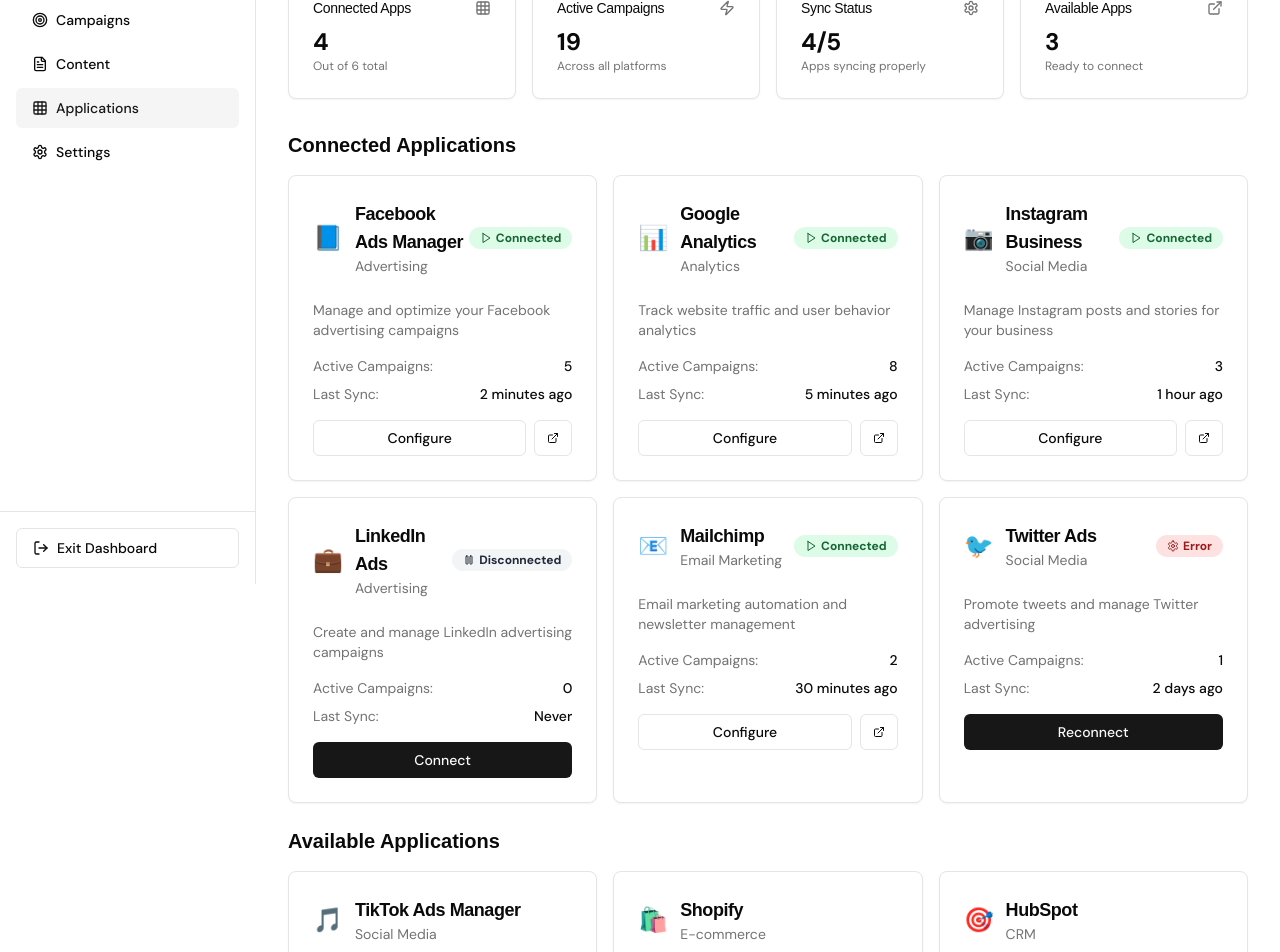
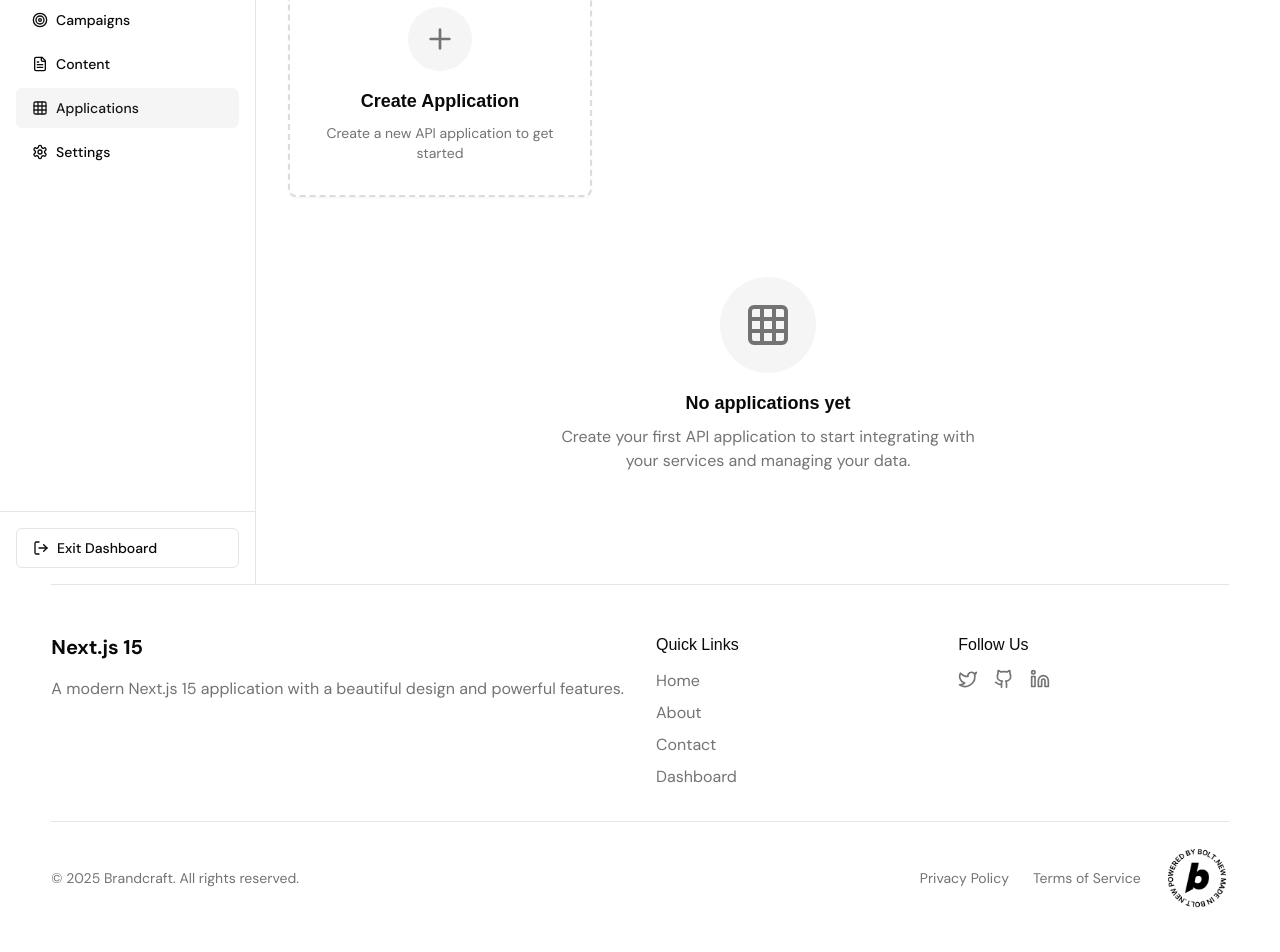
Before and after one commit to RealistKilla/brandcraft-web, a Next.js app: page /dashboard/applications in a window 1280 px wide. Shown: the part 280-1232 px from the top of the page. Built offline with nearby package versions, Linux system fonts and the light colour scheme; a web font is replaced by a local one.

Commit message:
Update Applications Page with Initial State and Database Schema

```diff
--- a/app/dashboard/applications/page.tsx
+++ b/app/dashboard/applications/page.tsx
@@ -1,286 +1,308 @@
+"use client";
+
+import { useState } from 'react';
 import { Metadata } from 'next';
 import { Card, CardContent, CardDescription, CardHeader, CardTitle } from '@/components/ui/card';
 import { Button } from '@/components/ui/button';
 import { Badge } from '@/components/ui/badge';
-import { Plus, Grid3X3, Zap, Settings, ExternalLink, Play, Pause } from 'lucide-react';
+import { Dialog, DialogContent, DialogDescription, DialogFooter, DialogHeader, DialogTitle, DialogTrigger } from '@/components/ui/dialog';
+import { Input } from '@/components/ui/input';
+import { Label } from '@/components/ui/label';
+import { Plus, Grid3X3, Key, Copy, Eye, EyeOff } from 'lucide-react';
+import { toast } from '@/hooks/use-toast';
 
-export const metadata: Metadata = {
-  title: 'Applications',
-  description: 'Manage your connected applications and integrations',
+interface Application {
+  id: string;
+  name: string;
+  applicationId: string;
+  applicationKey: string;
+  createdAt: string;
+}
+
+export default function ApplicationsPage() {
+  const [applications, setApplications] = useState<Application[]>([]);
+  const [isCreateModalOpen, setIsCreateModalOpen] = useState(false);
+  const [isDetailsModalOpen, setIsDetailsModalOpen] = useState(false);
+  const [selectedApp, setSelectedApp] = useState<Application | null>(null);
+  const [newAppName, setNewAppName] = useState('');
+  const [showKey, setShowKey] = useState(false);
+  const [isCreating, setIsCreating] = useState(false);
+
+  const generateId = () => {
+    return 'app_' + Math.random().toString(36).substr(2, 16);
   };
 
-const applications = [
-  {
-    id: '1',
-    name: 'Facebook Ads Manager',
-    description: 'Manage and optimize your Facebook advertising campaigns',
-    category: 'Advertising',
-    status: 'connected',
-    lastSync: '2 minutes ago',
-    campaigns: 5,
-    icon: '📘'
-  },
-  {
-    id: '2',
-    name: 'Google Analytics',
-    description: 'Track website traffic and user behavior analytics',
-    category: 'Analytics',
-    status: 'connected',
-    lastSync: '5 minutes ago',
-    campaigns: 8,
-    icon: '📊'
-  },
-  {
-    id: '3',
-    name: 'Instagram Business',
-    description: 'Manage Instagram posts and stories for your business',
-    category: 'Social Media',
-    status: 'connected',
-    lastSync: '1 hour ago',
-    campaigns: 3,
-    icon: '📷'
-  },
-  {
-    id: '4',
-    name: 'LinkedIn Ads',
-    description: 'Create and manage LinkedIn advertising campaigns',
-    category: 'Advertising',
-    status: 'disconnected',
-    lastSync: 'Never',
-    campaigns: 0,
-    icon: '💼'
-  },
-  {
-    id: '5',
-    name: 'Mailchimp',
-    description: 'Email marketing automation and newsletter management',
-    category: 'Email Marketing',
-    status: 'connected',
-    lastSync: '30 minutes ago',
-    campaigns: 2,
-    icon: '📧'
-  },
-  {
-    id: '6',
-    name: 'Twitter Ads',
-    description: 'Promote tweets and manage Twitter advertising',
-    category: 'Social Media',
-    status: 'error',
-    lastSync: '2 days ago',
-    campaigns: 1,
-    icon: '🐦'
+  const generateKey = () => {
+    return 'sk_' + Math.random().toString(36).substr(2, 32);
+  };
+
+  const handleCreateApplication = async () => {
+    if (!newAppName.trim()) {
+      toast({
+        title: "Error",
+        description: "Please enter an application name.",
+        variant: "destructive",
+      });
+      return;
     }
-];
 
-const availableApps = [
-  {
-    id: '7',
-    name: 'TikTok Ads Manager',
-    description: 'Create engaging video ads on TikTok platform',
-    category: 'Social Media',
-    icon: '🎵'
-  },
-  {
-    id: '8',
-    name: 'Shopify',
-    description: 'Sync product data and manage e-commerce campaigns',
-    category: 'E-commerce',
-    icon: '🛍️'
-  },
-  {
-    id: '9',
-    name: 'HubSpot',
-    description: 'CRM integration for lead tracking and management',
-    category: 'CRM',
-    icon: '🎯'
-  }
-];
+    setIsCreating(true);
 
-const getStatusColor = (status: string) => {
-  switch (status) {
-    case 'connected':
-      return 'bg-green-100 text-green-800 dark:bg-green-900/20 dark:text-green-400';
-    case 'disconnected':
-      return 'bg-gray-100 text-gray-800 dark:bg-gray-900/20 dark:text-gray-400';
-    case 'error':
-      return 'bg-red-100 text-red-800 dark:bg-red-900/20 dark:text-red-400';
-    case 'syncing':
-      return 'bg-blue-100 text-blue-800 dark:bg-blue-900/20 dark:text-blue-400';
-    default:
-      return 'bg-gray-100 text-gray-800 dark:bg-gray-900/20 dark:text-gray-400';
+    try {
+      // Simulate API call
+      await new Promise(resolve => setTimeout(resolve, 1000));
+
+      const newApp: Application = {
+        id: Math.random().toString(36).substr(2, 9),
+        name: newAppName.trim(),
+        applicationId: generateId(),
+        applicationKey: generateKey(),
+        createdAt: new Date().toISOString(),
+      };
+
+      setApplications(prev => [...prev, newApp]);
+      setNewAppName('');
+      setIsCreateModalOpen(false);
+
+      toast({
+        title: "Application created",
+        description: `${newApp.name} has been created successfully.`,
+      });
+    } catch (error) {
+      toast({
+        title: "Error",
+        description: "Failed to create application. Please try again.",
+        variant: "destructive",
+      });
+    } finally {
+      setIsCreating(false);
     }
   };
 
-const getStatusIcon = (status: string) => {
-  switch (status) {
-    case 'connected':
-      return <Play className="h-3 w-3" />;
-    case 'disconnected':
-      return <Pause className="h-3 w-3" />;
-    case 'error':
-      return <Settings className="h-3 w-3" />;
-    default:
-      return <Settings className="h-3 w-3" />;
-  }
+  const handleViewDetails = (app: Application) => {
+    setSelectedApp(app);
+    setIsDetailsModalOpen(true);
+    setShowKey(false);
   };
 
-export default function ApplicationsPage() {
+  const copyToClipboard = (text: string, label: string) => {
+    navigator.clipboard.writeText(text);
+    toast({
+      title: "Copied",
+      description: `${label} copied to clipboard.`,
+    });
+  };
+
   return (
     <div className="space-y-8">
       <div className="flex items-center justify-between">
         <div>
           <h1 className="text-3xl font-bold tracking-tight">Applications</h1>
           <p className="text-muted-foreground">
-            Connect and manage your marketing tools and platforms in one place.
+            Create and manage API applications for integrating with your services.
           </p>
         </div>
-        <Button>
-          <Plus className="mr-2 h-4 w-4" />
-          Browse Apps
-        </Button>
       </div>
 
-      <div className="grid gap-4 md:grid-cols-2 lg:grid-cols-4">
-        <Card>
-          <CardHeader className="flex flex-row items-center justify-between space-y-0 pb-2">
-            <CardTitle className="text-sm font-medium">Connected Apps</CardTitle>
-            <Grid3X3 className="h-4 w-4 text-muted-foreground" />
-          </CardHeader>
-          <CardContent>
-            <div className="text-2xl font-bold">
-              {applications.filter(app => app.status === 'connected').length}
+      <div className="grid gap-6 md:grid-cols-2 lg:grid-cols-3">
+        {/* Create Application Card */}
+        <Dialog open={isCreateModalOpen} onOpenChange={setIsCreateModalOpen}>
+          <DialogTrigger asChild>
+            <Card className="border-2 border-dashed border-muted-foreground/25 hover:border-muted-foreground/50 cursor-pointer transition-colors">
+              <CardContent className="flex flex-col items-center justify-center p-8 text-center">
+                <div className="rounded-full bg-muted p-4 mb-4">
+                  <Plus className="h-8 w-8 text-muted-foreground" />
                 </div>
-            <p className="text-xs text-muted-foreground">
-              Out of {applications.length} total
+                <h3 className="text-lg font-semibold mb-2">Create Application</h3>
+                <p className="text-sm text-muted-foreground">
+                  Create a new API application to get started
                 </p>
               </CardContent>
             </Card>
-        <Card>
-          <CardHeader className="flex flex-row items-center justify-between space-y-0 pb-2">
-            <CardTitle className="text-sm font-medium">Active Campaigns</CardTitle>
-            <Zap className="h-4 w-4 text-muted-foreground" />
-          </CardHeader>
-          <CardContent>
-            <div className="text-2xl font-bold">
-              {applications.reduce((sum, app) => sum + app.campaigns, 0)}
+          </DialogTrigger>
+          <DialogContent>
+            <DialogHeader>
+              <DialogTitle>Create New Application</DialogTitle>
+              <DialogDescription>
+                Create a new API application. You'll receive an application ID and API key for integration.
+              </DialogDescription>
+            </DialogHeader>
+            <div className="space-y-4">
+              <div>
+                <Label htmlFor="appName">Application Name</Label>
+                <Input
+                  id="appName"
+                  placeholder="My Application"
+                  value={newAppName}
+                  onChange={(e) => setNewAppName(e.target.value)}
+                  onKeyDown={(e) => {
+                    if (e.key === 'Enter') {
+                      handleCreateApplication();
+                    }
+                  }}
+                />
               </div>
-            <p className="text-xs text-muted-foreground">
-              Across all platforms
-            </p>
-          </CardContent>
-        </Card>
-        <Card>
-          <CardHeader className="flex flex-row items-center justify-between space-y-0 pb-2">
-            <CardTitle className="text-sm font-medium">Sync Status</CardTitle>
-            <Settings className="h-4 w-4 text-muted-foreground" />
-          </CardHeader>
-          <CardContent>
-            <div className="text-2xl font-bold">
-              {applications.filter(app => app.status === 'connected').length}/
-              {applications.filter(app => app.status !== 'disconnected').length}
             </div>
-            <p className="text-xs text-muted-foreground">
-              Apps syncing properly
-            </p>
-          </CardContent>
-        </Card>
-        <Card>
-          <CardHeader className="flex flex-row items-center justify-between space-y-0 pb-2">
-            <CardTitle className="text-sm font-medium">Available Apps</CardTitle>
-            <ExternalLink className="h-4 w-4 text-muted-foreground" />
-          </CardHeader>
-          <CardContent>
-            <div className="text-2xl font-bold">{availableApps.length}</div>
-            <p className="text-xs text-muted-foreground">
-              Ready to connect
-            </p>
-          </CardContent>
-        </Card>
-      </div>
+            <DialogFooter>
+              <Button variant="outline" onClick={() => setIsCreateModalOpen(false)}>
+                Cancel
+              </Button>
+              <Button onClick={handleCreateApplication} disabled={isCreating}>
+                {isCreating ? "Creating..." : "Create Application"}
+              </Button>
+            </DialogFooter>
+          </DialogContent>
+        </Dialog>
 
-      <div className="space-y-6">
-        <div>
-          <h2 className="text-xl font-semibold mb-4">Connected Applications</h2>
-          <div className="grid gap-4 md:grid-cols-2 lg:grid-cols-3">
+        {/* Application Cards */}
         {applications.map((app) => (
-              <Card key={app.id} className="cursor-pointer hover:shadow-md transition-shadow">
+          <Card
+            key={app.id}
+            className="cursor-pointer hover:shadow-md transition-shadow"
+            onClick={() => handleViewDetails(app)}
+          >
             <CardHeader>
               <div className="flex items-center justify-between">
                 <div className="flex items-center gap-3">
-                      <div className="text-2xl">{app.icon}</div>
+                  <div className="p-2 rounded-lg bg-primary/10">
+                    <Grid3X3 className="h-5 w-5 text-primary" />
+                  </div>
                   <div>
                     <CardTitle className="text-lg">{app.name}</CardTitle>
-                        <CardDescription className="text-sm">{app.category}</CardDescription>
+                    <CardDescription className="text-sm">
+                      Created {new Date(app.createdAt).toLocaleDateString()}
+                    </CardDescription>
                   </div>
                 </div>
-                    <Badge className={getStatusColor(app.status)}>
-                      <div className="flex items-center gap-1">
-                        {getStatusIcon(app.status)}
-                        {app.status.charAt(0).toUpperCase() + app.status.slice(1)}
-                      </div>
-                    </Badge>
+                <Badge variant="secondary">Active</Badge>
               </div>
             </CardHeader>
             <CardContent>
-                  <p className="text-sm text-muted-foreground mb-4">{app.description}</p>
               <div className="space-y-2 text-sm">
-                    <div className="flex justify-between">
-                      <span className="text-muted-foreground">Active Campaigns:</span>
-                      <span className="font-medium">{app.campaigns}</span>
+                <div className="flex justify-between items-center">
+                  <span className="text-muted-foreground">Application ID:</span>
+                  <code className="text-xs bg-muted px-2 py-1 rounded">
+                    {app.applicationId.substring(0, 12)}...
+                  </code>
                 </div>
-                    <div className="flex justify-between">
-                      <span className="text-muted-foreground">Last Sync:</span>
-                      <span className="font-medium">{app.lastSync}</span>
+                <div className="flex justify-between items-center">
+                  <span className="text-muted-foreground">API Key:</span>
+                  <code className="text-xs bg-muted px-2 py-1 rounded">
+                    sk_••••••••••••••••
+                  </code>
                 </div>
-                  </div>
-                  <div className="flex gap-2 mt-4">
-                    {app.status === 'connected' ? (
-                      <>
-                        <Button variant="outline" size="sm" className="flex-1">
-                          Configure
-                        </Button>
-                        <Button variant="outline" size="sm">
-                          <ExternalLink className="h-3 w-3" />
-                        </Button>
-                      </>
-                    ) : (
-                      <Button size="sm" className="flex-1">
-                        {app.status === 'error' ? 'Reconnect' : 'Connect'}
-                      </Button>
-                    )}
               </div>
             </CardContent>
           </Card>
         ))}
       </div>
+
+      {applications.length === 0 && (
+        <div className="text-center py-12">
+          <div className="rounded-full bg-muted p-6 w-24 h-24 mx-auto mb-4 flex items-center justify-center">
+            <Grid3X3 className="h-12 w-12 text-muted-foreground" />
+          </div>
+          <h3 className="text-lg font-semibold mb-2">No applications yet</h3>
+          <p className="text-muted-foreground mb-6 max-w-md mx-auto">
+            Create your first API application to start integrating with your services and managing your data.
+          </p>
+        </div>
+      )}
+
+      {/* Application Details Modal */}
+      <Dialog open={isDetailsModalOpen} onOpenChange={setIsDetailsModalOpen}>
+        <DialogContent className="max-w-2xl">
+          <DialogHeader>
+            <DialogTitle className="flex items-center gap-2">
+              <Grid3X3 className="h-5 w-5" />
+              {selectedApp?.name}
+            </DialogTitle>
+            <DialogDescription>
+              Application details and API credentials
+            </DialogDescription>
+          </DialogHeader>
+          {selectedApp && (
+            <div className="space-y-6">
+              <div className="grid gap-4">
+                <div>
+                  <Label className="text-sm font-medium">Application Name</Label>
+                  <div className="mt-1 p-3 bg-muted rounded-md">
+                    {selectedApp.name}
+                  </div>
                 </div>
 
                 <div>
-          <h2 className="text-xl font-semibold mb-4">Available Applications</h2>
-          <div className="grid gap-4 md:grid-cols-2 lg:grid-cols-3">
-            {availableApps.map((app) => (
-              <Card key={app.id} className="cursor-pointer hover:shadow-md transition-shadow">
-                <CardHeader>
-                  <div className="flex items-center gap-3">
-                    <div className="text-2xl">{app.icon}</div>
-                    <div>
-                      <CardTitle className="text-lg">{app.name}</CardTitle>
-                      <CardDescription className="text-sm">{app.category}</CardDescription>
+                  <Label className="text-sm font-medium">Application ID</Label>
+                  <div className="mt-1 flex items-center gap-2">
+                    <code className="flex-1 p-3 bg-muted rounded-md text-sm font-mono">
+                      {selectedApp.applicationId}
+                    </code>
+                    <Button
+                      variant="outline"
+                      size="sm"
+                      onClick={() => copyToClipboard(selectedApp.applicationId, 'Application ID')}
+                    >
+                      <Copy className="h-4 w-4" />
+                    </Button>
                   </div>
                 </div>
-                </CardHeader>
-                <CardContent>
-                  <p className="text-sm text-muted-foreground mb-4">{app.description}</p>
-                  <Button size="sm" className="w-full">
-                    <Plus className="mr-2 h-3 w-3" />
-                    Connect App
+
+                <div>
+                  <Label className="text-sm font-medium">API Key</Label>
+                  <div className="mt-1 flex items-center gap-2">
+                    <code className="flex-1 p-3 bg-muted rounded-md text-sm font-mono">
+                      {showKey ? selectedApp.applicationKey : 'sk_' + '•'.repeat(32)}
+                    </code>
+                    <Button
+                      variant="outline"
+                      size="sm"
+                      onClick={() => setShowKey(!showKey)}
+                    >
+                      {showKey ? <EyeOff className="h-4 w-4" /> : <Eye className="h-4 w-4" />}
                     </Button>
-                </CardContent>
-              </Card>
-            ))}
+                    <Button
+                      variant="outline"
+                      size="sm"
+                      onClick={() => copyToClipboard(selectedApp.applicationKey, 'API Key')}
+                    >
+                      <Copy className="h-4 w-4" />
+                    </Button>
+                  </div>
+                  <p className="text-xs text-muted-foreground mt-1">
+                    Keep your API key secure and never share it publicly.
+                  </p>
+                </div>
+
+                <div>
+                  <Label className="text-sm font-medium">Created</Label>
+                  <div className="mt-1 p-3 bg-muted rounded-md">
+                    {new Date(selectedApp.createdAt).toLocaleString()}
+                  </div>
+                </div>
+              </div>
+
+              <div className="border-t pt-4">
+                <h4 className="font-medium mb-2">Usage Information</h4>
+                <div className="grid grid-cols-2 gap-4 text-sm">
+                  <div>
+                    <span className="text-muted-foreground">Total Requests:</span>
+                    <p className="font-medium">0</p>
+                  </div>
+                  <div>
+                    <span className="text-muted-foreground">Last Used:</span>
+                    <p className="font-medium">Never</p>
                   </div>
                 </div>
               </div>
             </div>
+          )}
+          <DialogFooter>
+            <Button variant="outline" onClick={() => setIsDetailsModalOpen(false)}>
+              Close
+            </Button>
+          </DialogFooter>
+        </DialogContent>
+      </Dialog>
+    </div>
   );
 }
```
Also changed, not shown: 1 other file (tests, documents, lock files or other folders). Lines whose indentation alone changed are shown as unchanged.
